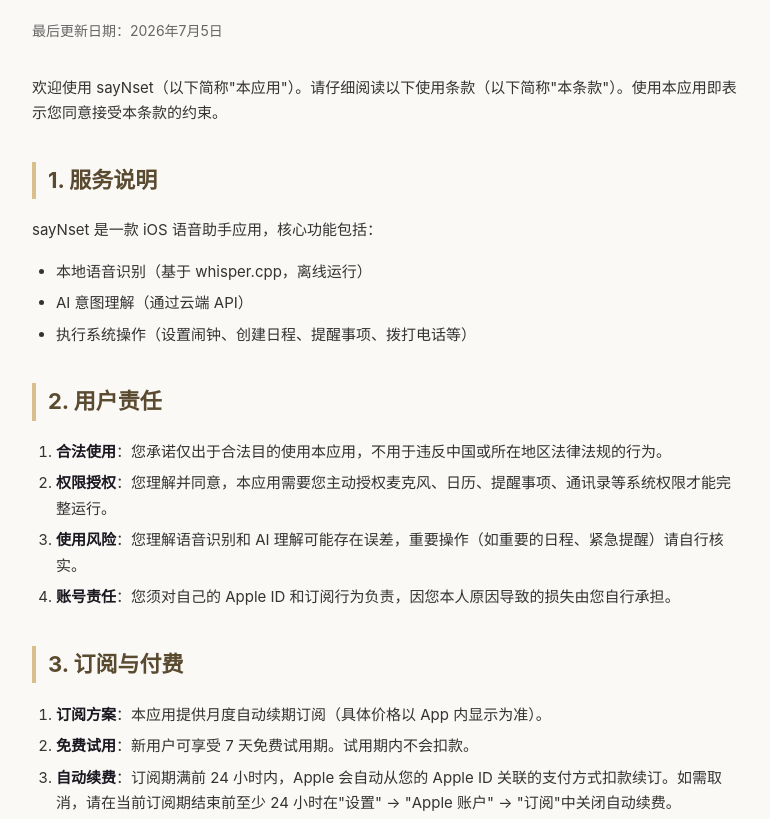
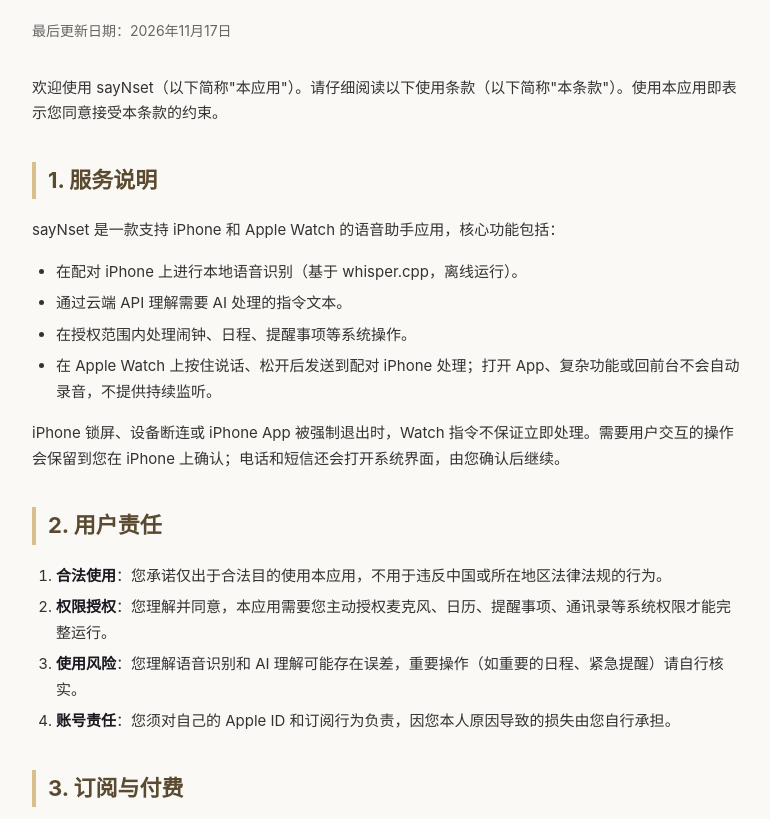
Before and after one commit to focussoftpro/saynset-terms, a plain HTML site: page index.html in a window 1280 px wide. Shown: the part 111-930 px from the top of the page, without its empty margins (252-1022 px from the left). Drawn offline with Linux system fonts and the light colour scheme.

Commit message:
Update terms for Watch and current subscription rules

```diff
--- a/index.html
+++ b/index.html
@@ -57,17 +57,19 @@
 </head>
 <body>
 <h1>sayNset 使用条款</h1>
-<p class="updated">最后更新日期：2026年7月5日</p>
+<p class="updated">最后更新日期：2026年11月17日</p>
 
 <p>欢迎使用 sayNset（以下简称"本应用"）。请仔细阅读以下使用条款（以下简称"本条款"）。使用本应用即表示您同意接受本条款的约束。</p>
 
 <h2>1. 服务说明</h2>
-<p>sayNset 是一款 iOS 语音助手应用，核心功能包括：</p>
+<p>sayNset 是一款支持 iPhone 和 Apple Watch 的语音助手应用，核心功能包括：</p>
 <ul>
-<li>本地语音识别（基于 whisper.cpp，离线运行）</li>
-<li>AI 意图理解（通过云端 API）</li>
-<li>执行系统操作（设置闹钟、创建日程、提醒事项、拨打电话等）</li>
+<li>在配对 iPhone 上进行本地语音识别（基于 whisper.cpp，离线运行）。</li>
+<li>通过云端 API 理解需要 AI 处理的指令文本。</li>
+<li>在授权范围内处理闹钟、日程、提醒事项等系统操作。</li>
+<li>在 Apple Watch 上按住说话、松开后发送到配对 iPhone 处理；打开 App、复杂功能或回前台不会自动录音，不提供持续监听。</li>
 </ul>
+<p>iPhone 锁屏、设备断连或 iPhone App 被强制退出时，Watch 指令不保证立即处理。需要用户交互的操作会保留到您在 iPhone 上确认；电话和短信还会打开系统界面，由您确认后继续。</p>
 
 <h2>2. 用户责任</h2>
 <ol>
@@ -79,8 +81,8 @@
 
 <h2>3. 订阅与付费</h2>
 <ol>
-<li><strong>订阅方案</strong>：本应用提供月度自动续期订阅（具体价格以 App 内显示为准）。</li>
-<li><strong>免费试用</strong>：新用户可享受 7 天免费试用期。试用期内不会扣款。</li>
+<li><strong>订阅方案</strong>：本应用提供月度自动续期订阅（具体价格以 App 内显示为准）。订阅本身不附带免费试用。</li>
+<li><strong>App 内免费体验</strong>：新用户自首次使用起可获得独立的 7 天免费全功能体验，无需购买或注册；每日包含 20 次云端意图理解配额。这不是订阅免费试用，不与订阅扣款关联。</li>
 <li><strong>自动续费</strong>：订阅期满前 24 小时内，Apple 会自动从您的 Apple ID 关联的支付方式扣款续订。如需取消，请在当前订阅期结束前至少 24 小时在"设置" → "Apple 账户" → "订阅"中关闭自动续费。</li>
 <li><strong>退款</strong>：所有订阅款项由 Apple 直接收取，退款政策遵循 App Store 的相关规定。如需退款请直接联系 Apple 客服。</li>
 <li><strong>家庭共享</strong>：如订阅启用家庭共享，您的家庭成员可共享订阅权益（最多 6 名成员）。</li>
@@ -104,11 +106,11 @@
 <ol>
 <li><strong>服务可用性</strong>：本应用依赖云端 API 服务，因网络故障、服务器维护、第三方服务异常导致的功能中断，我们不承担赔偿责任。</li>
 <li><strong>识别准确性</strong>：语音识别和 AI 意图理解存在合理误差，对于因识别错误导致的损失（如错误的日程、错过的提醒），我们不承担责任。</li>
-<li><strong>系统操作</strong>：本应用执行的操作（如拨打电话、发送短信）会真实生效，请您在使用前确认指令正确。</li>
+<li><strong>系统操作</strong>：请在执行前核对识别结果。部分功能只打开系统界面；拨打电话和发送短信必须由您在系统界面确认，不会因语音指令未经确认就自动完成。</li>
 </ol>
 
 <h2>7. 隐私保护</h2>
-<p>关于我们如何处理您的数据，请参阅 <a href="https://focussoft-max.github.io/saynset-privacy/">《sayNset 隐私政策》</a>。</p>
+<p>关于我们如何处理您的数据，请参阅 <a href="https://focussoftpro.github.io/saynset-privacy/">《sayNset 隐私政策》</a>。</p>
 
 <h2>8. 法律适用</h2>
 <ol>
```
